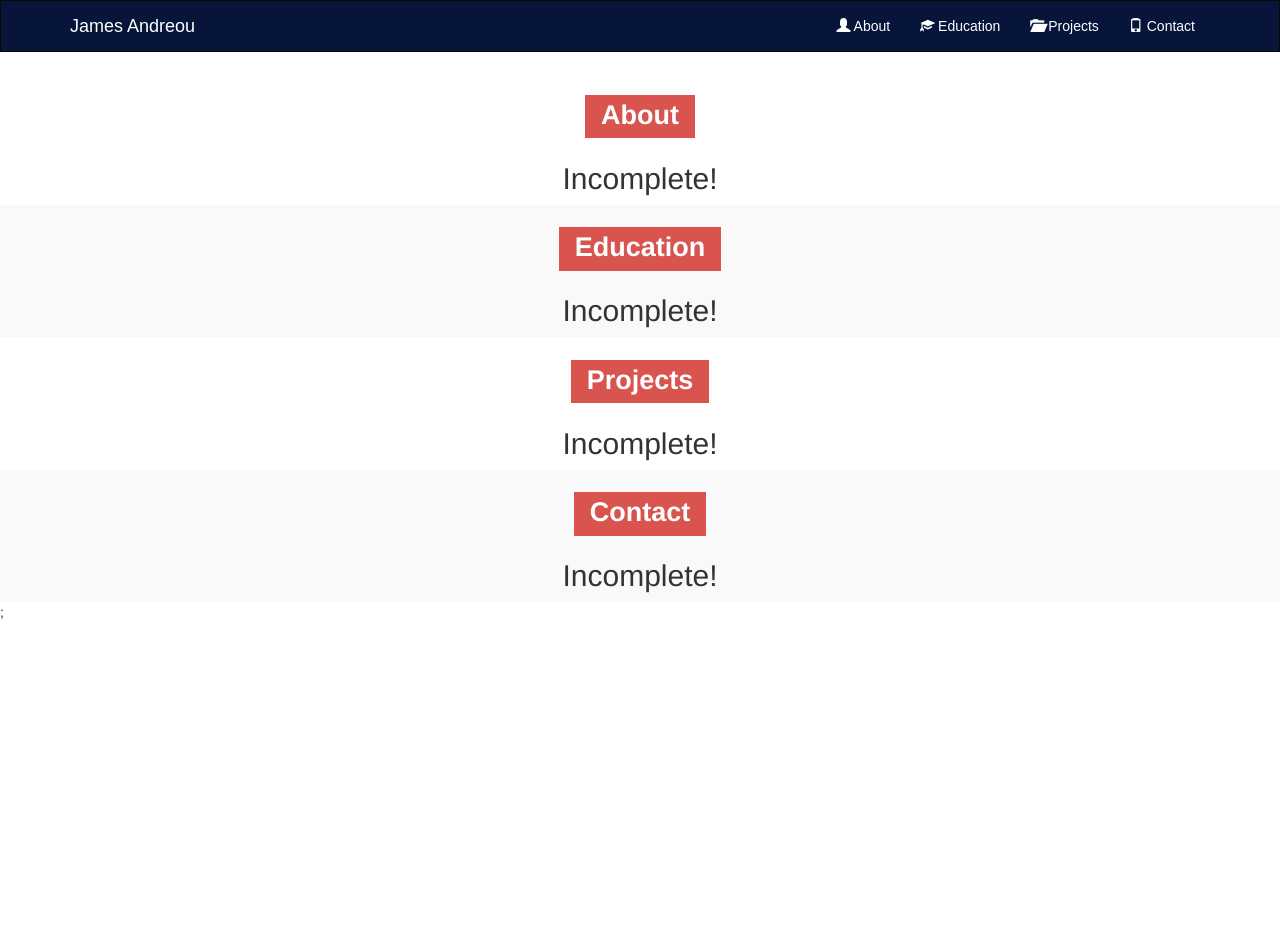
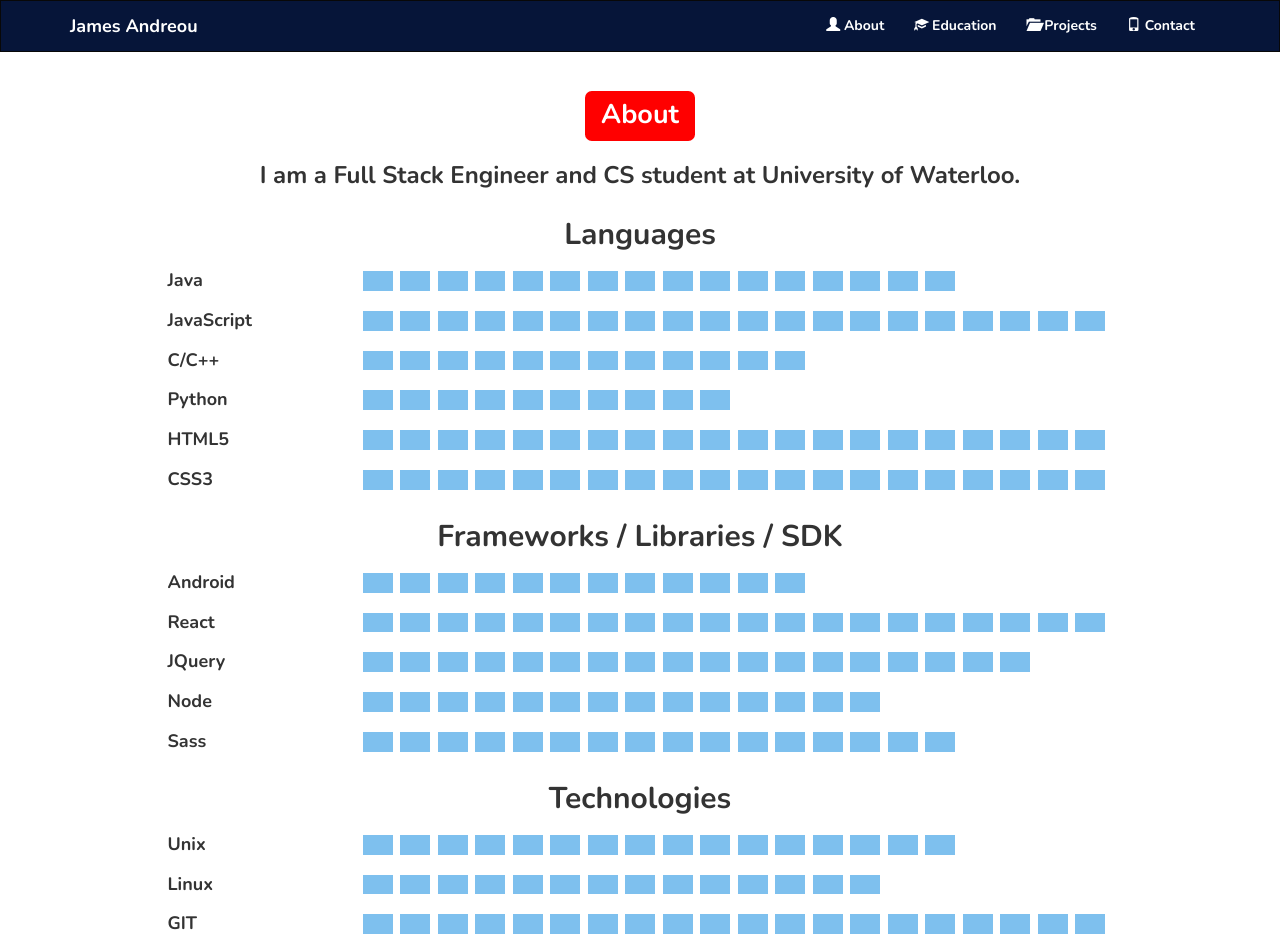
Before and after one commit to jamesandreou/jandreou, a React app: page / in a window 1280 px wide. Shown: the top 947 px of the page. Before the commit the page ends 800 px from the top, so only its background shows below. Built offline with nearby package versions, Linux system fonts and the light colour scheme.

Commit message:
finished about section

```diff
--- a/index.html
+++ b/index.html
@@ -2,6 +2,8 @@
 <html>
   <head>
     <title>James Andreou</title>
+    <meta name="viewport" content="initial-scale=1, maximum-scale=1, user-scalable=no, width=device-width">
+    <link href='http://fonts.googleapis.com/css?family=Nunito:700|Lora' rel='stylesheet' type='text/css'>
     <link rel="stylesheet" href="https://maxcdn.bootstrapcdn.com/bootstrap/3.3.6/css/bootstrap.min.css">
   </head>
   <body>
--- a/src/about.js
+++ b/src/about.js
@@ -0,0 +1,39 @@
+import React, { Component } from 'react';
+import { Label } from 'react-bootstrap';
+import { Grid } from 'react-bootstrap';
+import { Col } from 'react-bootstrap';
+import { Row } from 'react-bootstrap';
+import { Skill } from './skill';
+
+export class About extends Component{
+
+	constructor(){
+		super();
+	}
+
+	render(){
+		return(
+			<Grid>
+				<Row><h3>I am a Full Stack Engineer and CS student at University of Waterloo.</h3></Row>
+				<Row><h2>Languages</h2></Row>
+				<Skill name='Java' percent='0.8' />
+				<Skill name='JavaScript' percent='1' />
+				<Skill name='C/C++' percent='0.6' />
+				<Skill name='Python' percent='0.5' />
+				<Skill name='HTML5' percent='1' />
+				<Skill name='CSS3' percent='1' />
+				<Row><h2>Frameworks / Libraries / SDK</h2></Row>
+				<Skill name='Android' percent='0.6' />
+				<Skill name='React' percent='1' />
+				<Skill name='JQuery' percent='0.9' />
+				<Skill name='Node' percent='0.7' />
+				<Skill name='Sass' percent='0.8' />
+				<Row><h2>Technologies</h2></Row>
+				<Skill name='Unix' percent='0.8' />
+				<Skill name='Linux' percent='0.7' />
+				<Skill name='GIT' percent='1' />
+			</Grid>
+		);
+	}
+
+}
--- a/src/jandreou.js
+++ b/src/jandreou.js
@@ -1,13 +1,14 @@
 import React, { Component } from 'react';
 import { Menu } from './menu';
 import { Section } from './section';
+import { About } from './about'
 
 export class Jandreou extends Component{
 
 	constructor(){
 		super();
 		this.sections = [
-			{name : 'About', content : (<h2>Incomplete!</h2>)},
+			{name : 'About', content : (<About />)},
 			{name : 'Education', content : (<h2>Incomplete!</h2>)},
 			{name : 'Projects', content : (<h2>Incomplete!</h2>)},
 			{name : 'Contact', content : (<h2>Incomplete!</h2>)}
--- a/src/section.js
+++ b/src/section.js
@@ -13,16 +13,13 @@
 	render(){
 		const style = {
 			background : this.props.even ? '#ffffff' : '#f9f9f9',
-			textAlign : 'center'
 		};
 		return (
-			<Grid fluid style={style}>
+			<Grid className='section' fluid style={style}>
 				<Row>
 					<h1><Label bsStyle="danger">{this.props.title}</Label></h1>
 				</Row>
-				<Row>
-					{this.props.children}
-				</Row>
+				{this.props.children}
 			</Grid>
 		);
 	}
--- /dev/null
+++ b/src/skill.js
@@ -0,0 +1,37 @@
+import React, { Component } from 'react';
+import { Col } from 'react-bootstrap';
+import { Row } from 'react-bootstrap';
+
+export class Skill extends Component{
+
+	constructor(){
+		super();
+	}
+
+	renderBar(pct){
+		const nBars = Math.floor(pct * 20);
+		let bars = [];
+		for(let i = 0; i < nBars - 1; i++){
+			bars.push(<h4 key={2*i} className='skill'>&nbsp;</h4>);
+			bars.push(<h4 key={2*i+1} style={{width : '1%'}} className='skill'></h4>);
+		}
+		bars.push(<h4 key={2*nBars} className='skill'>&nbsp;</h4>);
+		return(
+			<span>
+				{bars}
+			</span>
+		);
+	}
+
+	render(){
+		return (
+			<Row>
+				<Col xs={0} md={1} />
+				<Col xs={4} md={2}><h4>{this.props.name}</h4></Col>
+				<Col className='bar' xs={8} md={8}>{this.renderBar(this.props.percent)}</Col>
+				<Col xs={0} md={1} />
+			</Row>
+		);
+	}
+
+}
--- a/src/style.css
+++ b/src/style.css
@@ -1,5 +1,5 @@
 *{
-	border-radius: 0 !important;
+  font-family: Nunito, sans-serif;
 }
 
 div.navbar-header button.navbar-toggle:focus{
@@ -15,22 +15,48 @@
 
 .navbar{
   background: #061539;
+  border-radius: 0;
 }
 
 div.navbar-header a.navbar-brand, div.collapse ul.nav li a{
   color: #ffffff;
-  font-family: 'Nunito', sans-serif;
 }
 
-div.collapse ul.nav a.current{
+div.collapse ul.nav a{
   color: #7887ab;
-  font-family: 'Nunito', sans-serif;
-  -webkit-transition: all 0.7s ease;
-  -moz-transition: all 0.7s ease;
-  -o-transition: all 0.7s ease;
-  transition: all 0.7s ease;
 }
 
 div.navbar-header a.navbar-brand:hover, div.collapse ul.nav a:hover {
   color: #7887ab;
 }
+
+.label-danger, .btn-danger{
+  background: #ff0000;
+}
+
+.section{
+	text-align: center;
+	padding-bottom: 16px;
+}
+
+.skill{
+	background : #7ec0ee;
+	border-radius : 0px;
+	height: 100%;
+	width : 4%;
+	display: inline-block;
+}
+
+.bar{
+	text-align: left;
+}
+
+h4{
+	text-align: left;
+}
+
+@media only screen and (max-width: 480px) {
+	h4{
+		font-size: 12px;
+	}
+}
```
